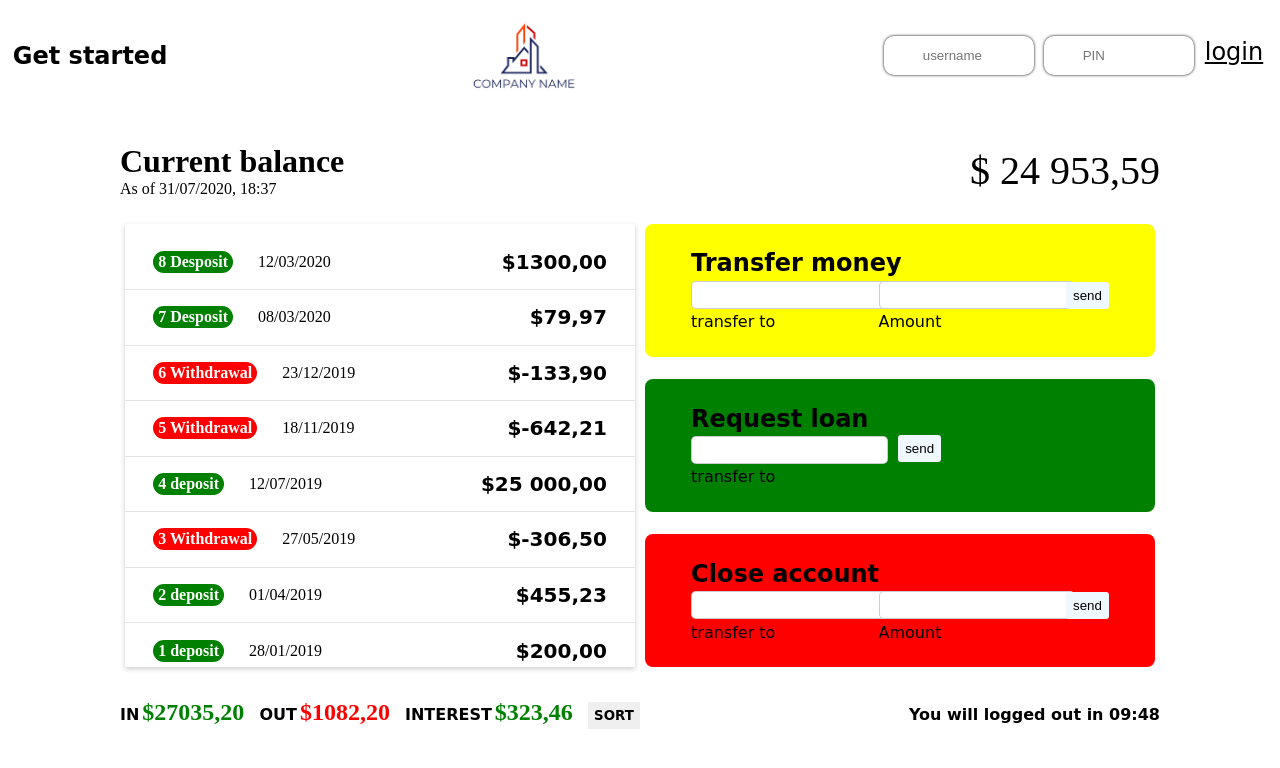
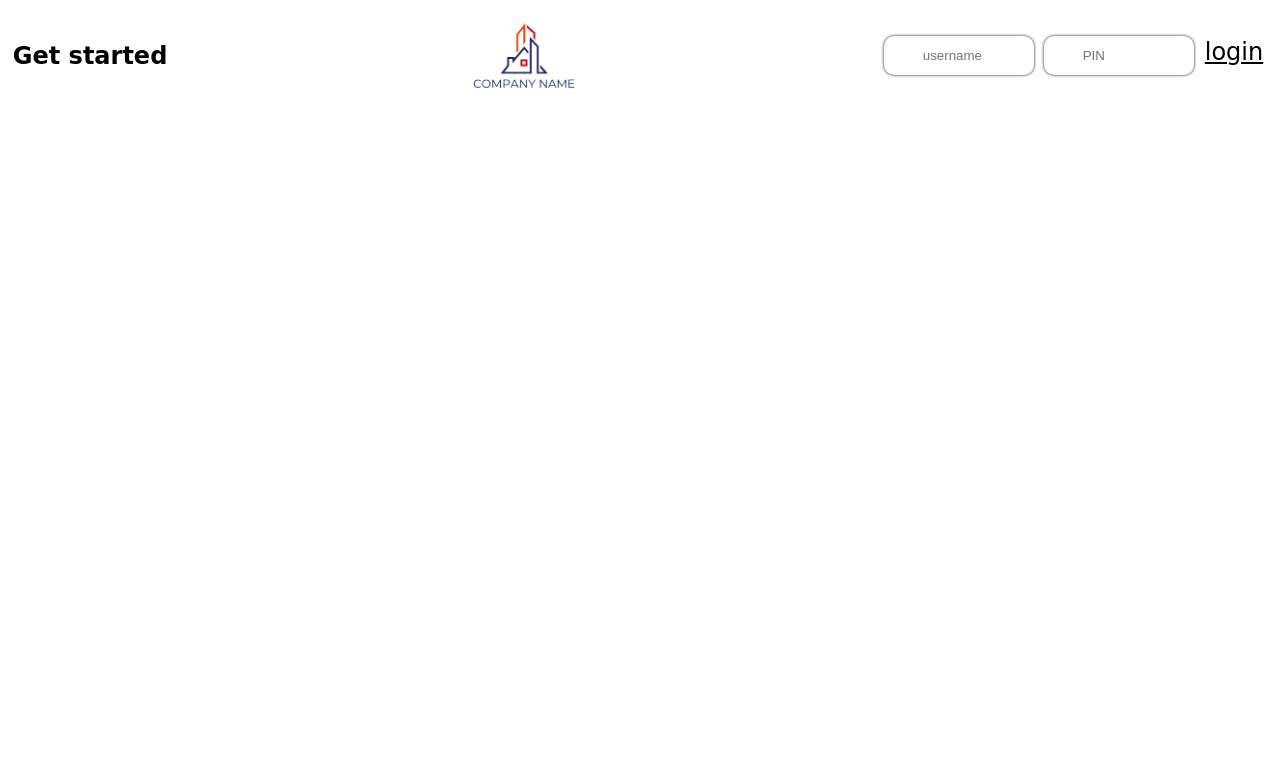
Before and after one commit to anthonyudeh/Poll-App, a plain HTML site: page index.html in a window 1280 px wide. Drawn offline with Linux system fonts and the light colour scheme.

Commit message:
new features

```diff
--- a/index.html
+++ b/index.html
@@ -29,12 +29,12 @@
                 <div class="logo-container"><img src="./images/image1.png" alt=""></div>
                 <div class="bank-btn-container">
                     <input type="text" placeholder="username" id="btn--0">
-                    <input type="text" placeholder="PIN" id="btn--1">
+                    <input type="password" placeholder="PIN" id="btn--1">
                     <button id="btn--2">login</button>
                 </div>
             </div>
 
-            <div class="transaction-container">
+            <div class="transaction-container hidden">
                 <div class="current-balance-container">
                     <div class="current-bal-txt">
                         <h1>Current balance</h1>
@@ -48,7 +48,7 @@
 
                 <section class="main-transaction">
                     <div class="transaction-list">
-                        <li class="transaction-info">
+                        <!-- <li class="transaction-info">
                             <div class="info--1">
                                 <div class="deposit">8 Desposit</div>
                                 <div class="deposite-time">12/03/2020</div>
@@ -110,7 +110,7 @@
                             <div class="info-tranc-amount">
                                 <h2>$-306,50</h2>
                             </div>
-                        </li>
+                        </li> -->
 
 
                         <li class="transaction-info">
--- a/main.js
+++ b/main.js
@@ -299,6 +299,7 @@ const Account4 = {
 
 const displayMovements = function (movements){ //inside here we pass the key as parameter in the displaymovements function
   movements.forEach(function(mov, i){
+      //create html
 
   })
 }
@@ -313,7 +314,7 @@ const displayACCT = document.querySelector('.transaction-container');
 
 loginBTN.addEventListener('click', function(){
     if(password.value === '1111'){
-         displayACCT.classList.add()
+         displayACCT.classList.remove('hidden')
     }else{
        console.log('goal')
     }
```
